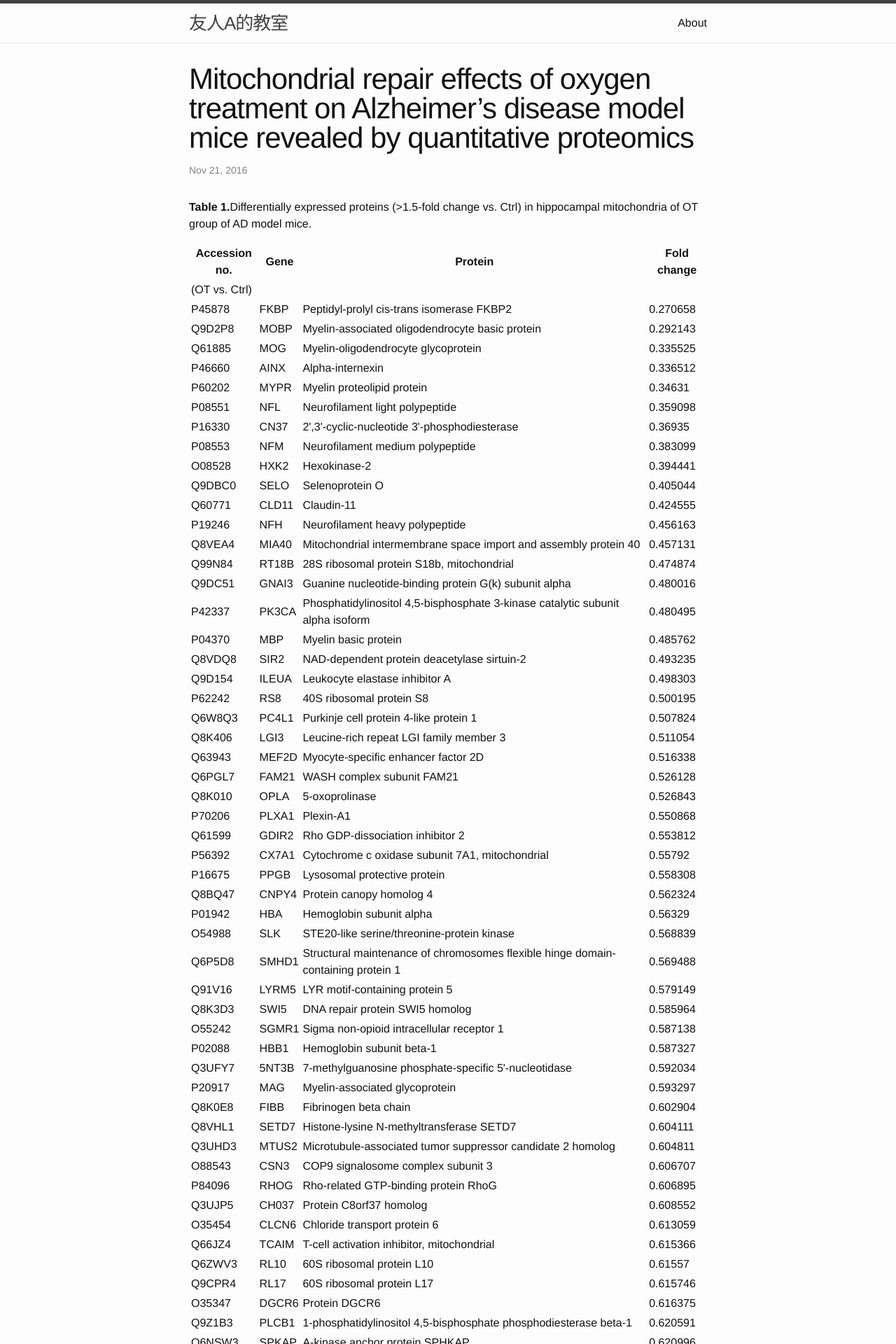
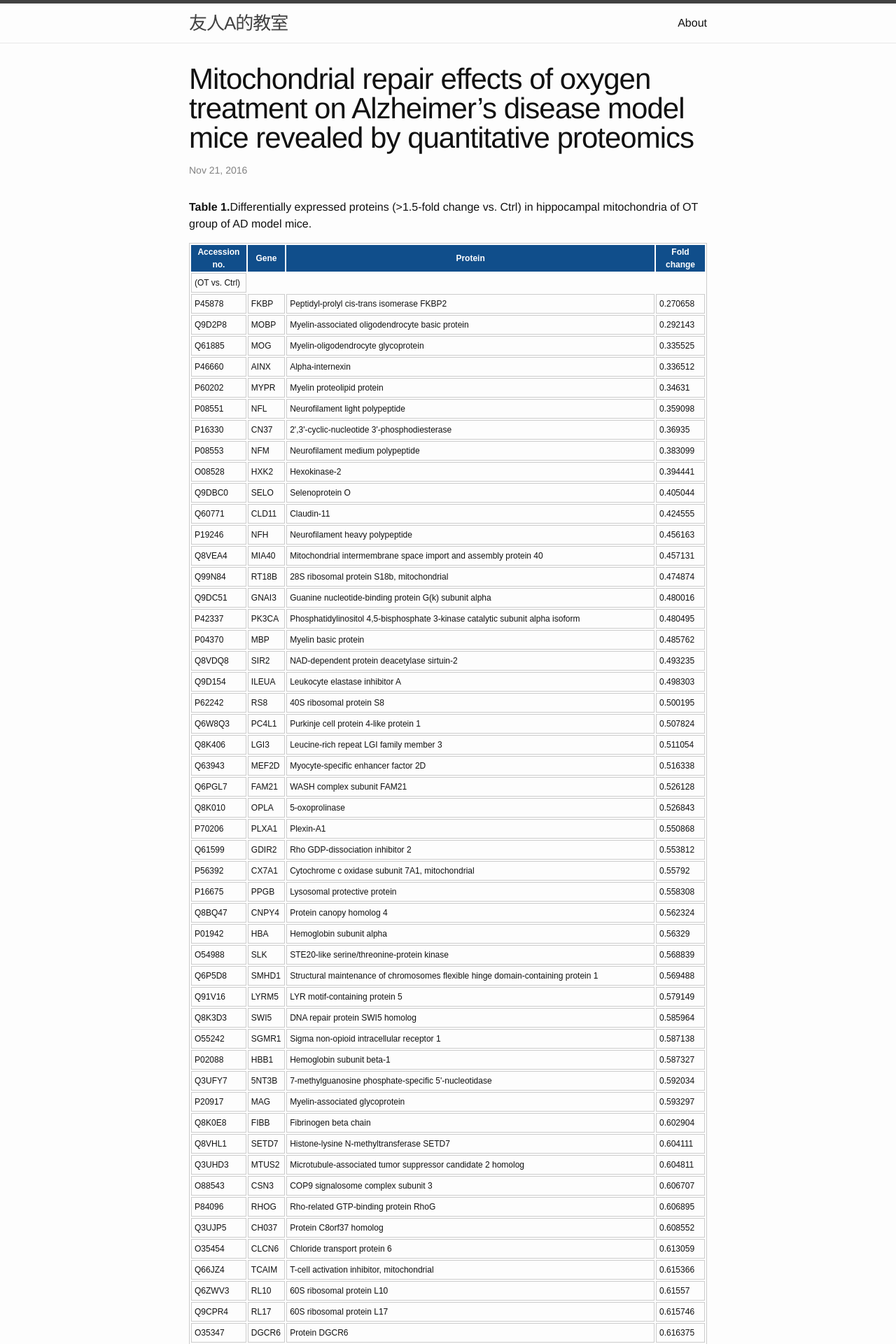
Before and after one commit to Zwei-Eric/Zwei-Eric.github.io, a Jekyll site: the page built from _posts/2016-11-21-table.html, in a window 1280 px wide. Shown: the top 1920 px of the page at 70% size. Built offline with Jekyll 4.4.1, drawn with Linux system fonts in a browser that asks for light colours.

Commit message:
Update 2016-11-21-table.html

```diff
--- a/_posts/2016-11-21-table.html
+++ b/_posts/2016-11-21-table.html
@@ -5,6 +5,23 @@ title: Mitochondrial repair effects of oxygen treatment on Alzheimer’s disease
 <!DOCTYPE html>
 <html>
 <head>
+ <style type="text/css">
+	table.tableizer-table {
+		font-size: 12px;
+		border: 1px solid #CCC;
+		font-family: Arial, Helvetica, sans-serif;
+	}
+	.tableizer-table td {
+		padding: 4px;
+		margin: 3px;
+		border: 1px solid #CCC;
+	}
+	.tableizer-table th {
+		background-color: #104E8B;
+		color: #FFF;
+		font-weight: bold;
+	}
+</style>
 </head>
 <body>
 <p> <strong>Table 1.</strong>Differentially expressed proteins (>1.5-fold change vs. Ctrl) in hippocampal mitochondria of OT group of AD model mice.</p>
```
